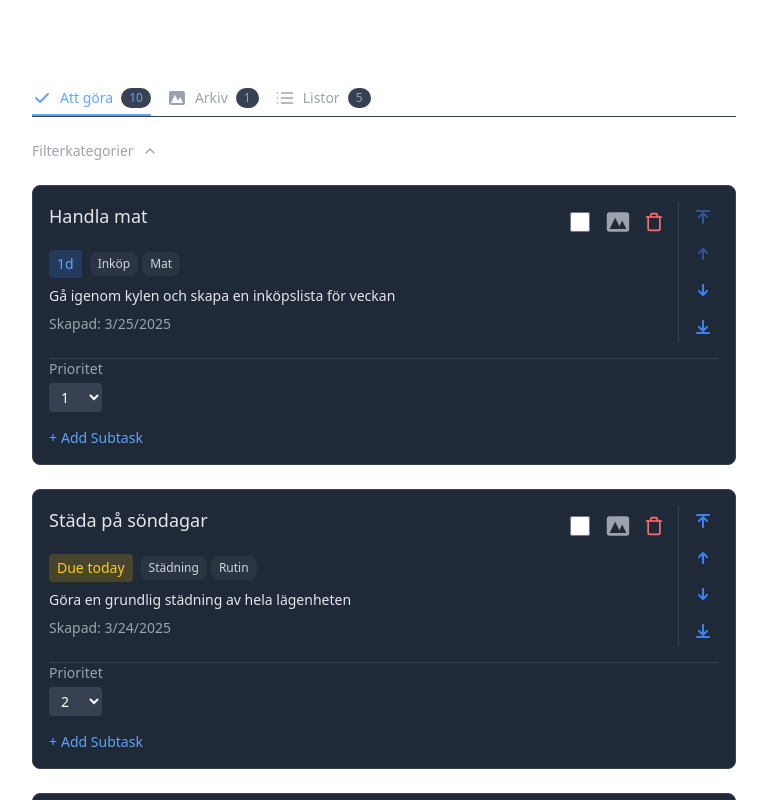
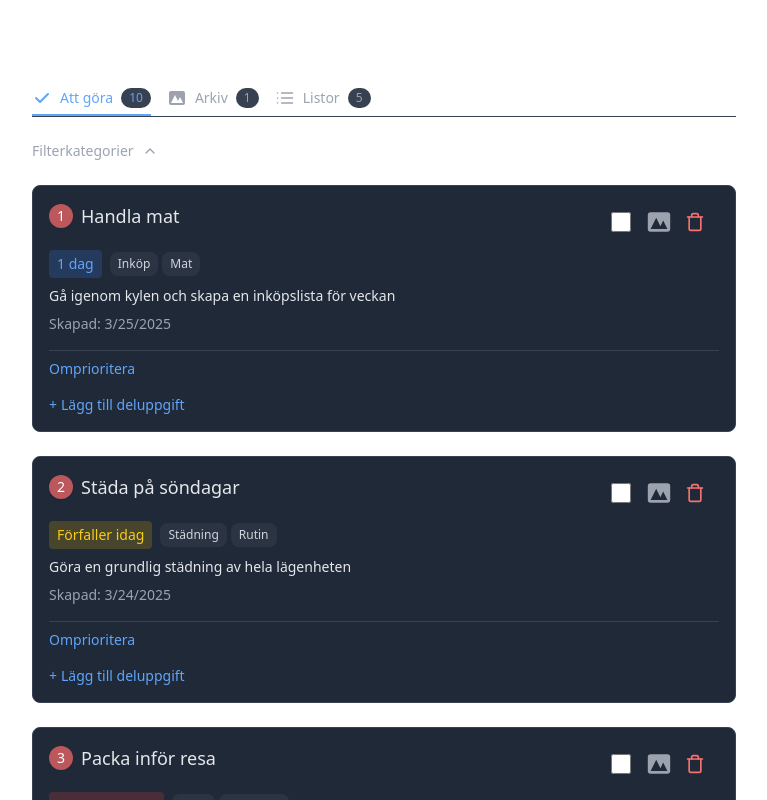
Before and after one commit to SebastianUdden/2-of-us, a React (Vite) app: page / in a window 1280 px wide. Shown: the top 800 px of the page, without its empty margins (256-1023 px from the left). Built offline with nearby package versions, Linux system fonts and the light colour scheme.

Commit message:
improve header visibility, update language

```diff
--- a/index.html
+++ b/index.html
@@ -4,7 +4,7 @@
     <meta charset="UTF-8" />
     <link rel="icon" type="image/svg+xml" href="/vite.svg" />
     <meta name="viewport" content="width=device-width, initial-scale=1.0" />
-    <title>2 of Us</title>
+    <title>Vi två</title>
   </head>
   <body>
     <div id="root"></div>
--- a/src/components/AddTaskPanel.tsx
+++ b/src/components/AddTaskPanel.tsx
@@ -268,13 +268,13 @@ const AddTaskPanel = ({
               onClick={onClose}
               className="px-4 py-2 text-sm font-medium text-gray-300 hover:text-white transition-colors"
             >
-              Cancel
+              Avbryt
             </button>
             <button
               type="submit"
               className="px-4 py-2 text-sm font-medium text-white bg-blue-600 rounded-md hover:bg-blue-700 focus:outline-none focus:ring-2 focus:ring-blue-500 focus:ring-offset-2 focus:ring-offset-gray-800 transition-colors"
             >
-              {parentTaskId ? "Add Subtask" : "Add Task"}
+              {parentTaskId ? "Lägg till deluppgift" : "Lägg till uppgift"}
             </button>
           </div>
         </form>
--- a/src/components/Body.tsx
+++ b/src/components/Body.tsx
@@ -601,7 +601,7 @@ const Body = () => {
       // Otherwise, show header when:
       // 1. Scrolling up
       // 2. At the top of the page
-      setIsHeaderVisible(currentScrollY < lastScrollY || currentScrollY < 10);
+      setIsHeaderVisible(currentScrollY < lastScrollY || currentScrollY < 200);
 
       setLastScrollY(currentScrollY);
     };
@@ -772,6 +772,7 @@ const Body = () => {
                         isAnimating={animatingListId === list.id}
                         isCollapsed={isCollapsed}
                         onHeightChange={handleListHeight}
+                        showPriorityControls={sortField === "priority"}
                       />
                     ))
                   )
@@ -803,6 +804,7 @@ const Body = () => {
                       onAddSubtask={handleAddSubtask}
                       expandedTaskId={expandedTaskId}
                       setExpandedTaskId={setExpandedTaskId}
+                      showPriorityControls={sortField === "priority"}
                     />
                   ))
                 )}
--- a/src/components/ConfirmDialog.tsx
+++ b/src/components/ConfirmDialog.tsx
@@ -29,7 +29,7 @@ const ConfirmDialog = ({
             onClick={onClose}
             className="px-4 py-2 text-sm font-medium text-gray-300 hover:text-white transition-colors"
           >
-            Cancel
+            Avbryt
           </button>
           <button
             onClick={() => {
@@ -38,7 +38,7 @@ const ConfirmDialog = ({
             }}
             className="px-4 py-2 text-sm font-medium text-white bg-red-500 hover:bg-red-600 rounded-md transition-colors"
           >
-            Delete
+            Ta bort
           </button>
         </div>
       </div>
--- a/src/components/Header.tsx
+++ b/src/components/Header.tsx
@@ -20,7 +20,7 @@ const Header = ({ onAddTask, searchQuery, onSearchChange }: HeaderProps) => {
             alt="Heart"
             className="w-8 h-8 animate-heart-pulse"
           />
-          <h1 className="text-xl font-semibold text-white">2 of Us</h1>
+          <h1 className="text-xl font-semibold text-white">Vi två</h1>
         </div>
         <div className="flex items-center gap-2">
           <button
--- a/src/components/list-card/ListCard.tsx
+++ b/src/components/list-card/ListCard.tsx
@@ -23,6 +23,9 @@ interface ListCardProps {
   isAnimating?: boolean;
   isCollapsed?: boolean;
   onHeightChange?: (height: number) => void;
+  expandedListId: string | null;
+  setExpandedListId: (id: string | null) => void;
+  showPriorityControls: boolean;
 }
 
 const ListCard = ({
@@ -38,6 +41,7 @@ const ListCard = ({
   isAnimating = false,
   isCollapsed = false,
   onHeightChange,
+  showPriorityControls,
 }: ListCardProps) => {
   const cardRef = useRef<HTMLDivElement>(null);
   const [showDeleteConfirm, setShowDeleteConfirm] = useState(false);
@@ -46,6 +50,8 @@ const ListCard = ({
   const [editedDescription, setEditedDescription] = useState(
     list.description || ""
   );
+  const [isPriorityControlsVisible, setIsPriorityControlsVisible] =
+    useState(false);
 
   useEffect(() => {
     if (!isAnimating && cardRef.current && onHeightChange) {
@@ -187,8 +193,24 @@ const ListCard = ({
               onCancel={handleCancel}
             />
           </div>
-          {onPriorityChange && (
-            <div className="flex items-start pt-2">
+          {onPriorityChange && showPriorityControls && (
+            <div className="flex flex-col items-end gap-2">
+              {!isPriorityControlsVisible ? (
+                <button
+                  onClick={() => setIsPriorityControlsVisible(true)}
+                  className="text-sm text-blue-400 hover:text-blue-300"
+                >
+                  Omprioritera
+                </button>
+              ) : (
+                <div className="flex flex-col items-end gap-1">
+                  <button
+                    onClick={() => setIsPriorityControlsVisible(false)}
+                    className="text-sm text-gray-400 hover:text-gray-300"
+                  >
+                    Stäng
+                  </button>
+                  <div className="flex items-center gap-1">
                     <TaskArrows
                       taskId={list.id}
                       priority={list.priority}
@@ -197,6 +219,24 @@ const ListCard = ({
                         onPriorityChange(list.id, newPosition)
                       }
                     />
+                    <select
+                      value={list.priority}
+                      onChange={(e) =>
+                        onPriorityChange(list.id, Number(e.target.value))
+                      }
+                      className="bg-gray-700 text-white text-sm rounded px-2 py-1 focus:outline-none focus:ring-2 focus:ring-blue-500"
+                    >
+                      {Array.from({ length: totalLists }, (_, i) => i + 1).map(
+                        (position) => (
+                          <option key={position} value={position}>
+                            {position}
+                          </option>
+                        )
+                      )}
+                    </select>
+                  </div>
+                </div>
+              )}
             </div>
           )}
         </div>
--- a/src/components/list-card/ListDescription.tsx
+++ b/src/components/list-card/ListDescription.tsx
@@ -32,13 +32,13 @@ const ListDescription = ({
               onClick={onCancel}
               className="px-3 py-1.5 text-sm text-gray-600 hover:text-gray-800"
             >
-              Cancel
+              Avbryt
             </button>
             <button
               type="submit"
               className="px-3 py-1.5 text-sm bg-blue-500 text-white rounded-md hover:bg-blue-600"
             >
-              Save
+              Spara
             </button>
           </div>
         </form>
--- a/src/components/task-card/TaskCard.tsx
+++ b/src/components/task-card/TaskCard.tsx
@@ -1,6 +1,8 @@
 import { useEffect, useRef, useState } from "react";
 
 import { ANIMATION } from "./constants";
+import { ChevronDownIcon } from "../icons/ChevronDownIcon";
+import { ChevronUpIcon } from "../icons/ChevronUpIcon";
 import DeleteConfirmDialog from "./DeleteConfirmDialog";
 import { LabelPill } from "../LabelPill";
 import { LabelState } from "../../types/LabelState";
@@ -17,17 +19,14 @@ interface TaskCardProps {
   onComplete: (taskId: string) => void;
   onDelete: (taskId: string) => void;
   onArchive: (taskId: string) => void;
-  onUpdate: (task: Task) => void;
+  onUpdate: (updatedTask: Task) => void;
   totalTasks: number;
-  isAnimating?: boolean;
-  isCollapsed?: boolean;
-  onHeightChange?: (height: number) => void;
-  onLabelClick?: (label: string) => void;
-  selectedLabel?: string;
-  disablePriorityControls?: boolean;
-  onAddSubtask?: (parentTaskId: string) => void;
+  isAnimating: boolean;
+  isCollapsed: boolean;
   expandedTaskId: string | null;
   setExpandedTaskId: (id: string | null) => void;
+  showPriorityControls: boolean;
+  currentSortField: string;
 }
 
 const TaskCard = ({
@@ -47,6 +46,8 @@ const TaskCard = ({
   onAddSubtask,
   expandedTaskId,
   setExpandedTaskId,
+  showPriorityControls,
+  currentSortField,
 }: TaskCardProps) => {
   const cardRef = useRef<HTMLDivElement>(null);
   const [showDeleteConfirm, setShowDeleteConfirm] = useState(false);
@@ -54,6 +55,8 @@ const TaskCard = ({
   const [editedTitle, setEditedTitle] = useState(task.title);
   const [editedDescription, setEditedDescription] = useState(task.description);
   const [showSubtasks, setShowSubtasks] = useState(expandedTaskId === task.id);
+  const [isPriorityControlsVisible, setIsPriorityControlsVisible] =
+    useState(false);
 
   useEffect(() => {
     setShowSubtasks(expandedTaskId === task.id);
@@ -115,6 +118,18 @@ const TaskCard = ({
   const toggleSubtasks = () => {
     setShowSubtasks(!showSubtasks);
     setExpandedTaskId(showSubtasks ? null : task.id);
+  };
+
+  const handleComplete = (taskId: string) => {
+    onComplete(taskId);
+  };
+
+  const handlePriorityChange = (taskId: string, newPosition: number) => {
+    onPriorityChange(taskId, newPosition);
+  };
+
+  const handleUpdate = (updatedTask: Task) => {
+    onUpdate(updatedTask);
   };
 
   return (
@@ -207,18 +222,35 @@ const TaskCard = ({
             )}
             <TaskFooter task={task} />
           </div>
+          {isPriorityControlsVisible && (
             <TaskArrows
               taskId={task.id}
               priority={task.priority}
               totalTasks={totalTasks}
               onPriorityChange={onPriorityChange}
-            disabled={disablePriorityControls}
             />
+          )}
         </div>
         <div className="flex justify-between items-end mt-4 border-t border-gray-700">
           <TaskUpdates task={task} />
+          {showPriorityControls && (
+            <div className="flex flex-col items-end gap-2 mt-2">
+              {!isPriorityControlsVisible ? (
+                <button
+                  onClick={() => setIsPriorityControlsVisible(true)}
+                  className="text-sm text-blue-400 hover:text-blue-300"
+                >
+                  Omprioritera
+                </button>
+              ) : (
                 <div className="flex flex-col items-start gap-1">
-            <span className="text-sm text-gray-400">Prioritet</span>
+                  <button
+                    onClick={() => setIsPriorityControlsVisible(false)}
+                    className="text-sm text-gray-400 hover:text-gray-300"
+                  >
+                    Färdigprioriterat
+                  </button>
+                  <div className="flex items-center gap-1">
                     <select
                       value={task.priority}
                       onChange={(e) =>
@@ -235,6 +267,10 @@ const TaskCard = ({
                       )}
                     </select>
                   </div>
+                </div>
+              )}
+            </div>
+          )}
         </div>
 
         {/* Subtasks Section */}
@@ -300,7 +336,7 @@ const TaskCard = ({
             className="mt-4 text-sm text-blue-400 hover:text-blue-300 flex items-center gap-1"
           >
             <span>+</span>
-            <span>Add Subtask</span>
+            <span>Lägg till deluppgift</span>
           </button>
         )}
       </div>
--- a/src/components/task-card/TaskHeader.tsx
+++ b/src/components/task-card/TaskHeader.tsx
@@ -44,16 +44,32 @@ export const TaskHeader = ({
               onClick={onCancel}
               className="px-3 py-1.5 text-sm text-gray-600 hover:text-gray-800"
             >
-              Cancel
+              Avbryt
             </button>
             <button
               type="submit"
               className="px-3 py-1.5 text-sm bg-blue-500 text-white rounded-md hover:bg-blue-600"
             >
-              Save
+              Spara
             </button>
           </form>
         ) : (
+          <div className="flex items-center gap-2">
+            <div
+              className="w-6 h-6 rounded-full flex items-center justify-center text-sm font-medium text-white shadow-sm"
+              style={{
+                backgroundColor:
+                  task.priority <= 3
+                    ? "rgba(255, 107, 107, 0.7)"
+                    : task.priority <= 6
+                    ? "rgba(255, 165, 0, 0.7)"
+                    : task.priority <= 10
+                    ? "rgba(77, 150, 255, 0.7)"
+                    : "rgba(58, 124, 165, 0.7)",
+              }}
+            >
+              {task.priority}
+            </div>
             <h3
               className={`text-lg font-medium ${
                 task.completed ? "line-through text-gray-400" : "text-gray-200"
@@ -62,6 +78,7 @@ export const TaskHeader = ({
             >
               {task.title}
             </h3>
+          </div>
         )}
       </div>
       <div className="flex items-center gap-2 ml-4">
```
Also changed, not shown: src/components/list-card/ListHeader.tsx (+24 -5 lines), src/components/task-card/TaskDueDate.tsx (+7 -3 lines). Lines whose indentation alone changed are shown as unchanged.
